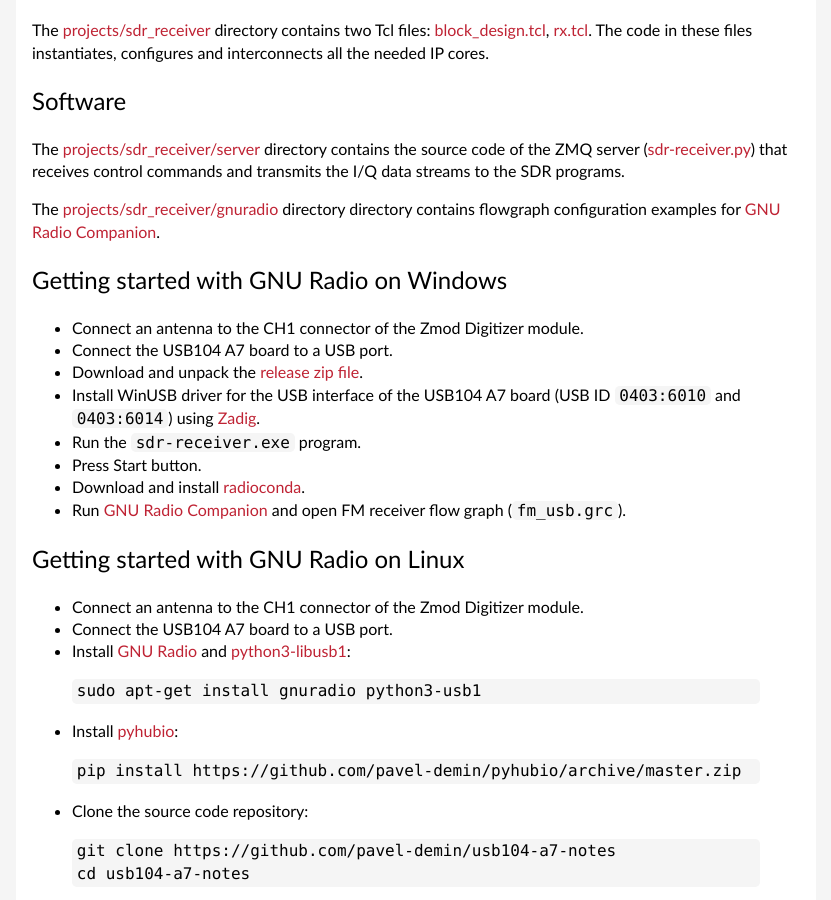
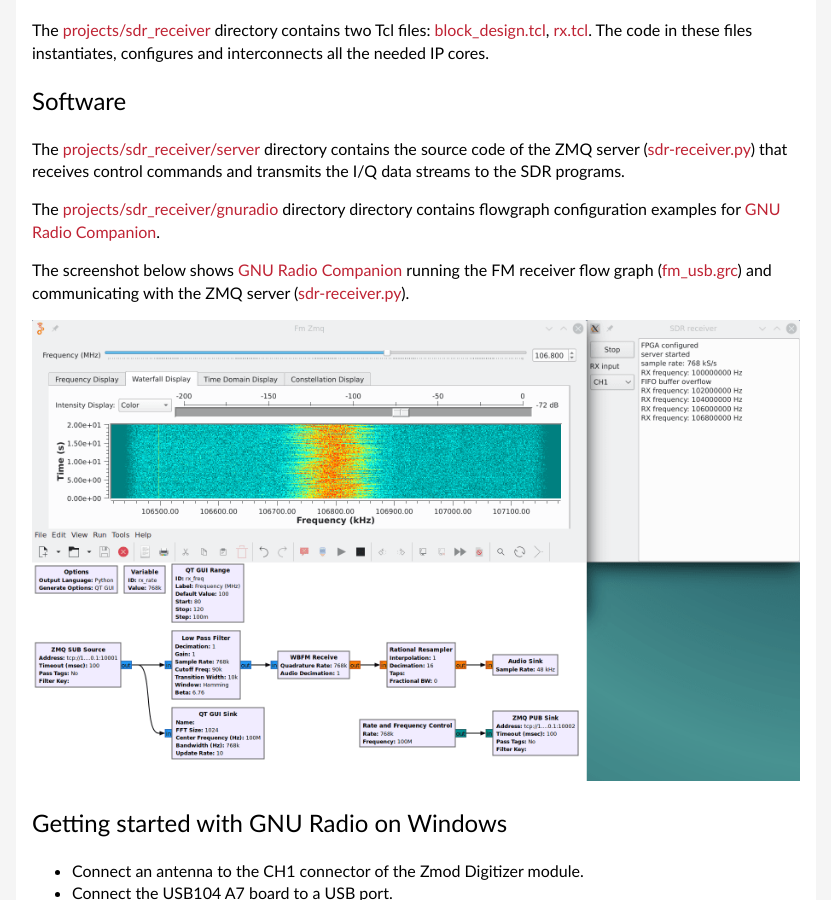
Before and after one commit to pavel-demin/usb104-a7-notes, a Jekyll site: the page built from sdr-receiver.md, in a window 1280 px wide and 900 px high, scrolled down 870 px. Shown: the whole window, without its empty margins (224-1055 px from the left). Built offline with Jekyll 4.4.1, drawn with Linux system fonts in a browser that asks for light colours.

Commit message:
add sdr-receiver-fm-zmq.png

```diff
--- a/sdr-receiver.md
+++ b/sdr-receiver.md
@@ -37,6 +37,10 @@
 
 The [projects/sdr_receiver/gnuradio](https://github.com/pavel-demin/usb104-a7-notes/tree/master/projects/sdr_receiver/gnuradio) directory directory contains flowgraph configuration examples for [GNU Radio Companion](https://wiki.gnuradio.org/index.php/GNURadioCompanion).
 
+The screenshot below shows [GNU Radio Companion](https://wiki.gnuradio.org/index.php/GNURadioCompanion) running the FM receiver flow graph ([fm_usb.grc](https://github.com/pavel-demin/usb104-a7-notes/tree/master/projects/sdr_receiver/gnuradio/fm_usb.grc)) and communicating with the ZMQ server ([sdr-receiver.py](https://github.com/pavel-demin/usb104-a7-notes/blob/master/projects/sdr_receiver/server/sdr-receiver.py)).
+
+![GNU Radio Companion]({{ "/img/sdr-receiver-fm-zmq.png" | prepend: site.baseurl }})
+
 Getting started with GNU Radio on Windows
 -----
 
@@ -47,7 +51,7 @@
  - Run the `sdr-receiver.exe` program.
  - Press Start button.
  - Download and install [radioconda](https://github.com/ryanvolz/radioconda).
- - Run [GNU Radio Companion](https://wiki.gnuradio.org/index.php/GNURadioCompanion) and open FM receiver flow graph (`fm_usb.grc`).
+ - Run [GNU Radio Companion](https://wiki.gnuradio.org/index.php/GNURadioCompanion) and open FM receiver flow graph ([fm_usb.grc](https://github.com/pavel-demin/usb104-a7-notes/tree/master/projects/sdr_receiver/gnuradio/fm_usb.grc)).
 
 Getting started with GNU Radio on Linux
 -----
```
Also changed, not shown: img/sdr-receiver-fm-zmq.png (added).
